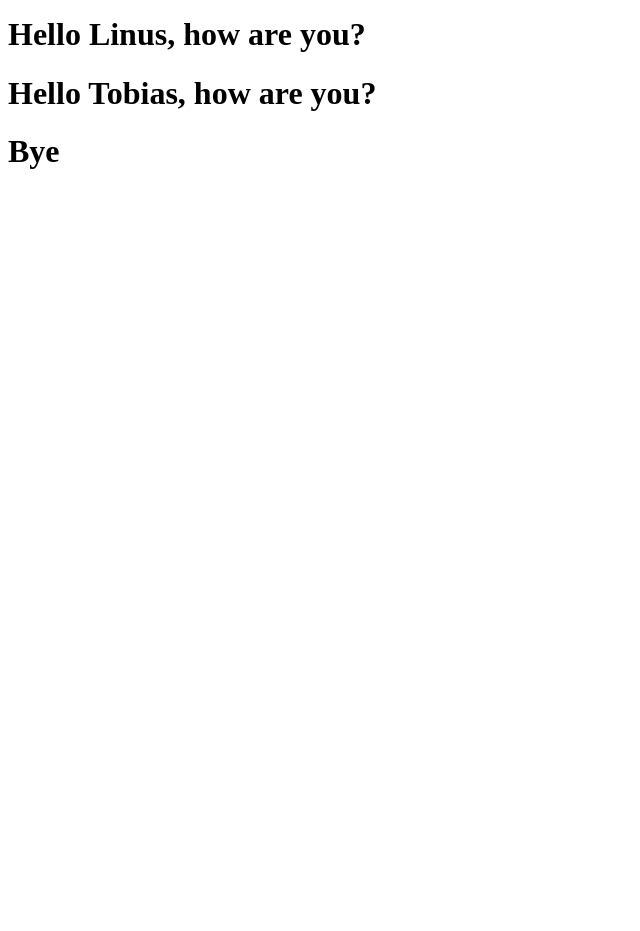
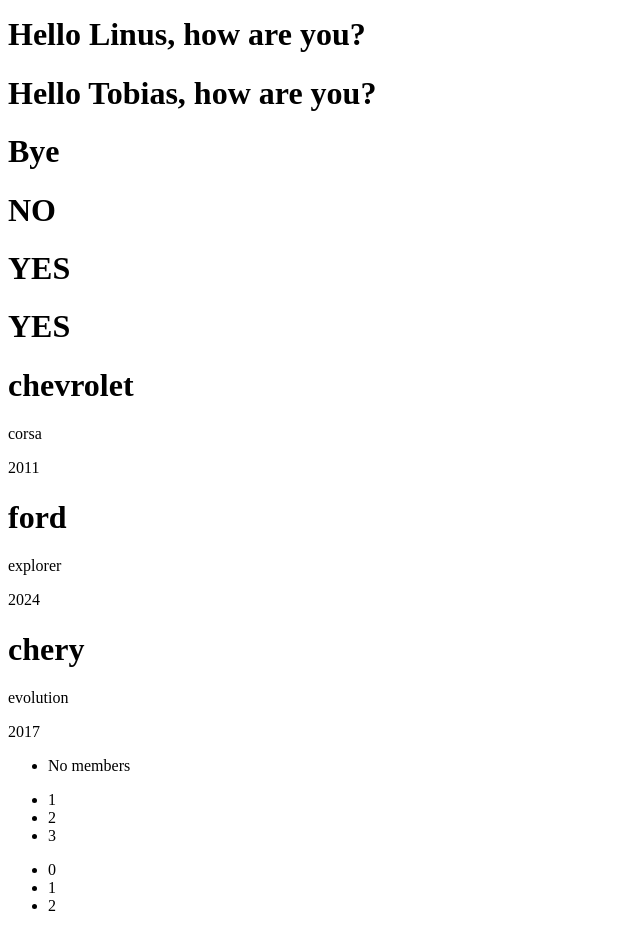
Before and after one commit to aristides1000/curso_python_4_django_23ago25, a Django app: page /testing/ in a window 1280 px wide. Shown: the part 220-1151 px from the top of the page, without its empty margins (0-640 px from the left). Before the commit the page ends 389 px from the top, so only its background shows below. Run offline with Django 5.2, Linux system fonts and the light colour scheme.

Commit message:
Feat: Finish Django etiqueta for

```diff
--- a/my_tennis_club/members/templates/template.html
+++ b/my_tennis_club/members/templates/template.html
@@ -26,5 +26,67 @@
   <h1>Bye</h1>
 {% endif %}
 
+{% if x is y %}
+  <h1>YES</h1>
+{% else %}
+  <h1>NO</h1>
+{% endif %}
+
+{% if x == y %}
+  <h1>YES</h1>
+{% else %}
+  <h1>NO</h1>
+{% endif %}
+
+{% with var1=x var2=x %}
+  {% if var1 is var2 %}
+    <h1>YES</h1>
+  {% else %}
+    <h1>NO</h1>
+  {% endif %}
+{% endwith %}
+
+{% for x in cars %}
+  <h1>{{ x.brand }}</h1>
+  <p>{{ x.model }}</p>
+  <p>{{ x.year }}</p>
+{% endfor %}
+
+{% for x in mymembers %}
+  <h1>{{ x.id }}</h1>
+  <p>
+    {{ x.firstname }}
+    {{ x.lastname }}
+  </p>
+{% endfor %}
+
+{% for x in mymembers reversed %}
+  <h1>{{ x.id }}</h1>
+  <p>
+    {{ x.firstname }}
+    {{ x.lastname }}
+  </p>
+{% endfor %}
+
+<ul>
+  {% for x in emptytestobject %}
+    <li>{{ x.firstname }}</li>
+  {% empty %}
+    <li>No members</li>
+  {% endfor %}
+</ul>
+
+<ul>
+  {% for x in fruits %}
+    <li>{{ forloop.counter }}</li>
+  {% endfor %}
+</ul>
+
+<ul>
+  {% for x in fruits %}
+    <li>{{ forloop.counter0 }}</li>
+  {% endfor %}
+</ul>
+
 </body>
 </html>
--- a/my_tennis_club/members/views.py
+++ b/my_tennis_club/members/views.py
@@ -30,5 +30,24 @@
     'firstname': 'Linus',
     'mymembers': mymembers,
     'greeting': 0,
+    'x': ['Apple', 'Banana', 'Cherry'],
+    'y': ['Apple', 'Banana', 'Cherry'],
+    'cars': [
+      {
+        'brand': 'chevrolet',
+        'model': 'corsa',
+        'year': 2011
+      },
+      {
+        'brand': 'ford',
+        'model': 'explorer',
+        'year': 2024
+      },
+      {
+        'brand': 'chery',
+        'model': 'evolution',
+        'year': 2017
+      },
+    ]
   }
   return HttpResponse(template.render(context, request))
```
